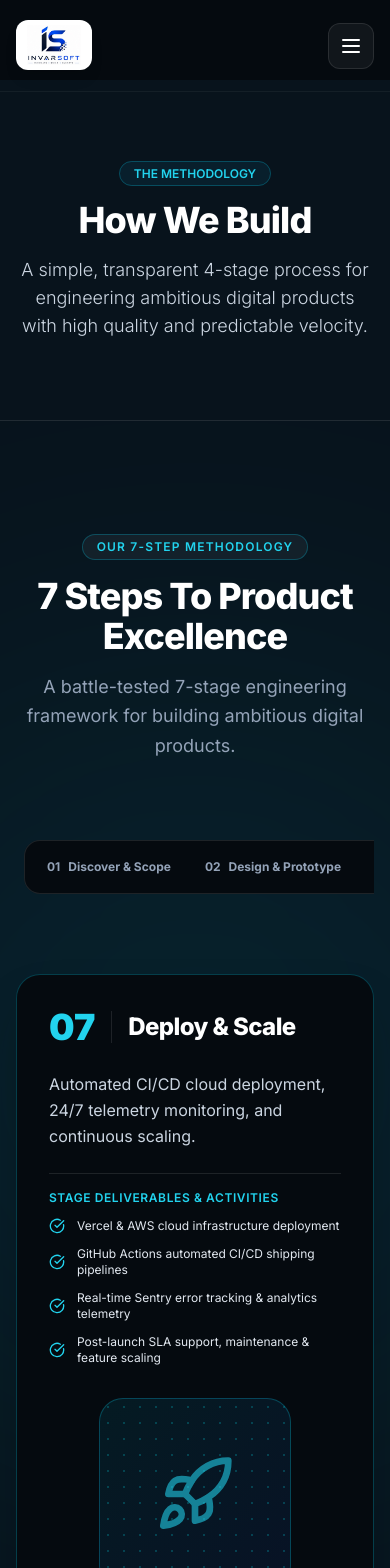
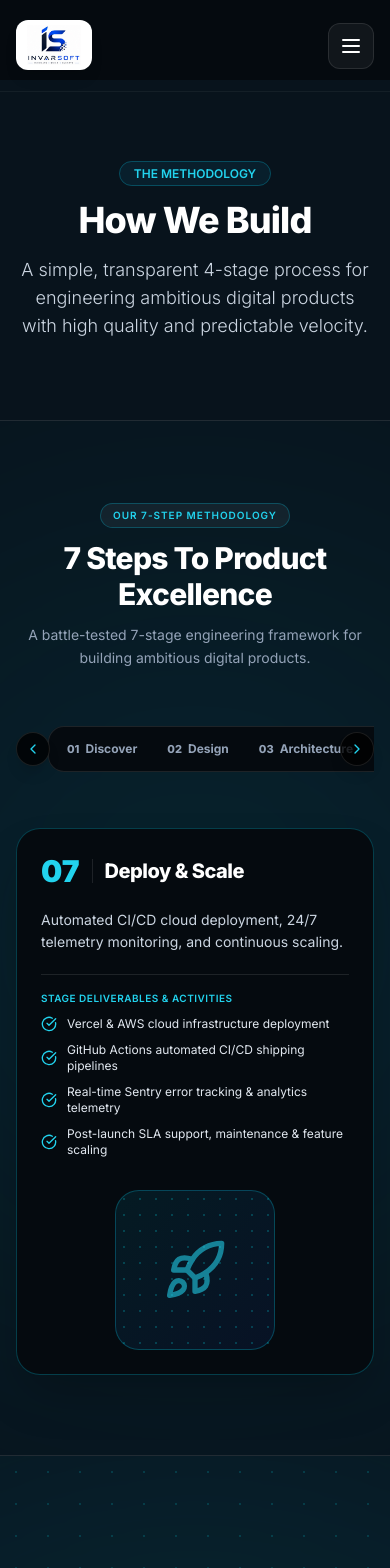
Before and after one commit to Invarsoft/invarsoft1, a Next.js app: page /process in a window 390 px wide. Shown: the top 1568 px of the page. Built offline with nearby package versions, Linux system fonts and the light colour scheme.

Commit message:
Make top 7-step headings compact and optimize for mobile and tablet screens

```diff
--- a/src/components/ProcessSection.tsx
+++ b/src/components/ProcessSection.tsx
@@ -2,11 +2,12 @@
 
 import React, { useState, useEffect, useRef } from 'react';
 import { motion } from 'framer-motion';
-import { Search, Compass, Layers, Code, Cpu, ShieldCheck, Rocket, CheckCircle } from 'lucide-react';
+import { Search, Compass, Layers, Code, Cpu, ShieldCheck, Rocket, CheckCircle, ChevronLeft, ChevronRight } from 'lucide-react';
 
 export const processSteps = [
   {
     number: '01',
+    tabTitle: 'Discover',
     title: 'Discover & Scope',
     icon: Search,
     summary: 'Understand the business goals, user personas, technical requirements, and project scope.',
@@ -19,6 +20,7 @@ export const processSteps = [
   },
   {
     number: '02',
+    tabTitle: 'Design',
     title: 'Design & Prototype',
     icon: Compass,
     summary: 'Craft intuitive user journeys, wireframes, high-fidelity UI design, and interactive prototypes.',
@@ -31,6 +33,7 @@ export const processSteps = [
   },
   {
     number: '03',
+    tabTitle: 'Architecture',
     title: 'System Architecture',
     icon: Layers,
     summary: 'Define database schemas, API protocols, microservices, and cloud architecture.',
@@ -43,6 +46,7 @@ export const processSteps = [
   },
   {
     number: '04',
+    tabTitle: 'Development',
     title: 'Full-Stack Development',
     icon: Code,
     summary: 'Engineer scalable, high-performance web applications and backend systems.',
@@ -55,6 +59,7 @@ export const processSteps = [
   },
   {
     number: '05',
+    tabTitle: 'AI & Automation',
     title: 'AI & Automation Integration',
     icon: Cpu,
     summary: 'Integrate custom LLM models, vector search RAG, and autonomous workflow swarms.',
@@ -67,6 +72,7 @@ export const processSteps = [
   },
   {
     number: '06',
+    tabTitle: 'QA & Security',
     title: 'QA & Security Audit',
     icon: ShieldCheck,
     summary: 'Rigorous multi-layer testing, vulnerability auditing, and performance profiling.',
@@ -79,6 +85,7 @@ export const processSteps = [
   },
   {
     number: '07',
+    tabTitle: 'Deploy & Scale',
     title: 'Deploy & Scale',
     icon: Rocket,
     summary: 'Automated CI/CD cloud deployment, 24/7 telemetry monitoring, and continuous scaling.',
@@ -94,6 +101,7 @@ export const processSteps = [
 export const ProcessSection: React.FC = () => {
   const [activeStep, setActiveStep] = useState(0);
   const containerRef = useRef<HTMLDivElement>(null);
+  const scrollTabRef = useRef<HTMLDivElement>(null);
 
   useEffect(() => {
     const handleScroll = () => {
@@ -115,11 +123,18 @@ export const ProcessSection: React.FC = () => {
     return () => window.removeEventListener('scroll', handleScroll);
   }, []);
 
+  const scrollTabs = (direction: 'left' | 'right') => {
+    if (scrollTabRef.current) {
+      const scrollAmount = direction === 'left' ? -200 : 200;
+      scrollTabRef.current.scrollBy({ left: scrollAmount, behavior: 'smooth' });
+    }
+  };
+
   return (
     <section
       id="process"
       ref={containerRef}
-      className="relative py-28 bg-[#08131C] text-white overflow-hidden"
+      className="relative py-20 sm:py-28 bg-[#08131C] text-white overflow-hidden"
     >
       {/* Background Glow */}
       <div className="absolute top-1/2 left-1/2 -translate-x-1/2 -translate-y-1/2 w-[800px] h-[800px] bg-cyan-500/10 rounded-full blur-[180px] pointer-events-none" />
@@ -127,13 +142,13 @@ export const ProcessSection: React.FC = () => {
       <div className="max-w-7xl mx-auto px-4 sm:px-6 lg:px-8 relative z-10">
 
         {/* Section Header */}
-        <div className="text-center max-w-3xl mx-auto mb-20 space-y-4">
+        <div className="text-center max-w-3xl mx-auto mb-12 sm:mb-16 space-y-3 sm:space-y-4">
           <motion.div
             initial={{ opacity: 0, y: 20 }}
             whileInView={{ opacity: 1, y: 0 }}
             viewport={{ once: true }}
             transition={{ duration: 0.6 }}
-            className="inline-flex items-center gap-2 px-3.5 py-1 rounded-full bg-white/5 border border-cyan-500/30 text-cyan-400 text-xs font-mono font-semibold tracking-widest uppercase"
+            className="inline-flex items-center gap-2 px-3 sm:px-3.5 py-1 rounded-full bg-white/5 border border-cyan-500/30 text-cyan-400 text-[10px] sm:text-xs font-mono font-semibold tracking-widest uppercase"
           >
             OUR 7-STEP METHODOLOGY
           </motion.div>
@@ -143,7 +158,7 @@ export const ProcessSection: React.FC = () => {
             whileInView={{ opacity: 1, y: 0 }}
             viewport={{ once: true }}
             transition={{ duration: 0.6, delay: 0.1 }}
-            className="text-4xl sm:text-6xl font-extrabold tracking-tight text-white"
+            className="text-3xl sm:text-5xl lg:text-6xl font-extrabold tracking-tight text-white"
           >
             7 Steps To Product Excellence
           </motion.h2>
@@ -153,34 +168,58 @@ export const ProcessSection: React.FC = () => {
             whileInView={{ opacity: 1, y: 0 }}
             viewport={{ once: true }}
             transition={{ duration: 0.6, delay: 0.2 }}
-            className="text-slate-400 text-lg sm:text-xl font-normal max-w-2xl mx-auto leading-relaxed"
+            className="text-slate-400 text-sm sm:text-lg lg:text-xl font-normal max-w-2xl mx-auto leading-relaxed"
           >
             A battle-tested 7-stage engineering framework for building ambitious digital products.
           </motion.p>
         </div>
 
-        {/* INTERACTIVE STAGE SELECTOR TABS (TOUCH & SCROLL READY - STEP 01 ALWAYS VISIBLE) */}
-        <div className="flex justify-start xl:justify-center mb-16 max-w-full overflow-x-auto pb-4 no-scrollbar px-2">
-          <div className="inline-flex items-center gap-1.5 sm:gap-2 bg-[#050A0F] p-2 rounded-2xl border border-white/10 backdrop-blur-xl flex-nowrap">
+        {/* COMPACT & RESPONSIVE 7-STEP TAB BAR WITH TOUCH SCROLL */}
+        <div className="relative mb-12 max-w-5xl mx-auto">
+          {/* Scroll Left Button for Mobile/Tablet */}
+          <button
+            onClick={() => scrollTabs('left')}
+            className="md:hidden absolute left-0 top-1/2 -translate-y-1/2 z-20 p-2 rounded-full bg-black/80 border border-white/10 text-cyan-400 shadow-lg"
+            aria-label="Scroll left"
+          >
+            <ChevronLeft className="w-4 h-4" />
+          </button>
+
+          {/* Tab Strip Container */}
+          <div
+            ref={scrollTabRef}
+            className="overflow-x-auto scroll-smooth no-scrollbar py-2 px-8 md:px-0"
+          >
+            <div className="inline-flex items-center gap-1.5 sm:gap-2 bg-[#050A0F] p-1.5 sm:p-2 rounded-2xl border border-white/10 backdrop-blur-xl min-w-max mx-auto">
               {processSteps.map((step, idx) => (
                 <button
                   key={step.number}
                   onClick={() => setActiveStep(idx)}
-                className={`flex items-center gap-2 px-3.5 sm:px-4 py-2.5 sm:py-3 rounded-xl text-xs sm:text-sm font-bold transition-all duration-300 whitespace-nowrap cursor-pointer ${
+                  className={`flex items-center gap-1.5 sm:gap-2 px-3 sm:px-4 py-2 sm:py-2.5 rounded-xl text-xs font-bold transition-all duration-300 whitespace-nowrap cursor-pointer ${
                     activeStep === idx
                       ? 'bg-cyan-500 text-black shadow-[0_0_20px_rgba(0,240,255,0.4)]'
                       : 'text-slate-400 hover:text-white hover:bg-white/5'
                   }`}
                 >
-                <span className="font-mono text-xs">{step.number}</span>
-                <span>{step.title}</span>
+                  <span className="font-mono text-[11px] font-extrabold">{step.number}</span>
+                  <span className="text-xs">{step.tabTitle}</span>
                 </button>
               ))}
             </div>
           </div>
 
-        {/* DYNAMIC PROGRESS LINE */}
-        <div className="relative mb-16 hidden md:block max-w-4xl mx-auto">
+          {/* Scroll Right Button for Mobile/Tablet */}
+          <button
+            onClick={() => scrollTabs('right')}
+            className="md:hidden absolute right-0 top-1/2 -translate-y-1/2 z-20 p-2 rounded-full bg-black/80 border border-white/10 text-cyan-400 shadow-lg"
+            aria-label="Scroll right"
+          >
+            <ChevronRight className="w-4 h-4" />
+          </button>
+        </div>
+
+        {/* DYNAMIC PROGRESS BAR LINE */}
+        <div className="relative mb-12 hidden md:block max-w-4xl mx-auto">
           <div className="h-1 bg-white/10 w-full rounded-full overflow-hidden">
             <motion.div
               className="h-full bg-gradient-to-r from-cyan-400 to-blue-500 rounded-full"
@@ -190,39 +229,39 @@ export const ProcessSection: React.FC = () => {
           </div>
         </div>
 
-        {/* ACTIVE STAGE CARD DISPLAY */}
+        {/* ACTIVE STAGE CARD DISPLAY (FULL RESPONSIVE LAYOUT FOR MOBILE & TABLET) */}
         <div className="max-w-4xl mx-auto">
           <motion.div
             key={activeStep}
             initial={{ opacity: 0, y: 20 }}
             animate={{ opacity: 1, y: 0 }}
             transition={{ duration: 0.5 }}
-            className="rounded-3xl p-8 sm:p-12 bg-[#050A0F] border border-cyan-500/30 backdrop-blur-xl shadow-2xl relative overflow-hidden"
+            className="rounded-3xl p-6 sm:p-10 lg:p-12 bg-[#050A0F] border border-cyan-500/30 backdrop-blur-xl shadow-2xl relative overflow-hidden"
           >
             <div className="grid grid-cols-1 md:grid-cols-12 gap-8 items-center">
 
               {/* Left Column: Number & Summary */}
-              <div className="md:col-span-7 space-y-6">
-                <div className="flex items-center gap-4">
-                  <span className="text-4xl font-mono font-black text-cyan-400">
+              <div className="md:col-span-7 space-y-5 sm:space-y-6">
+                <div className="flex items-center gap-3 sm:gap-4">
+                  <span className="text-3xl sm:text-4xl font-mono font-black text-cyan-400">
                     {processSteps[activeStep].number}
                   </span>
-                  <div className="h-8 w-px bg-white/10" />
-                  <h3 className="text-2xl sm:text-3xl font-extrabold text-white tracking-tight">
+                  <div className="h-6 sm:h-8 w-px bg-white/10" />
+                  <h3 className="text-xl sm:text-3xl font-extrabold text-white tracking-tight">
                     {processSteps[activeStep].title}
                   </h3>
                 </div>
 
-                <p className="text-slate-300 text-base sm:text-lg leading-relaxed font-normal">
+                <p className="text-slate-300 text-sm sm:text-lg leading-relaxed font-normal">
                   {processSteps[activeStep].summary}
                 </p>
 
-                <div className="space-y-3 pt-4 border-t border-white/10">
-                  <span className="text-xs font-mono text-cyan-400 tracking-wider uppercase font-semibold block">
+                <div className="space-y-2.5 sm:space-y-3 pt-4 border-t border-white/10">
+                  <span className="text-[10px] sm:text-xs font-mono text-cyan-400 tracking-wider uppercase font-semibold block">
                     STAGE DELIVERABLES & ACTIVITIES
                   </span>
                   {processSteps[activeStep].details.map((detail, idx) => (
-                    <div key={idx} className="flex items-center gap-3 text-xs sm:text-sm text-slate-200">
+                    <div key={idx} className="flex items-center gap-2.5 sm:gap-3 text-xs sm:text-sm text-slate-200">
                       <CheckCircle className="w-4 h-4 text-cyan-400 flex-shrink-0" />
                       <span>{detail}</span>
                     </div>
@@ -232,10 +271,10 @@ export const ProcessSection: React.FC = () => {
 
               {/* Right Column: Visual Stage Graphic */}
               <div className="md:col-span-5 flex justify-center">
-                <div className="w-48 h-48 sm:w-60 sm:h-60 rounded-3xl bg-gradient-to-br from-cyan-500/10 to-blue-600/10 border border-cyan-500/30 flex items-center justify-center relative group">
+                <div className="w-40 h-40 sm:w-56 sm:h-56 lg:w-60 lg:h-60 rounded-3xl bg-gradient-to-br from-cyan-500/10 to-blue-600/10 border border-cyan-500/30 flex items-center justify-center relative group">
                   <div className="absolute inset-0 bg-[radial-gradient(#00F0FF_1px,transparent_1px)] [background-size:16px_16px] opacity-20" />
                   {React.createElement(processSteps[activeStep].icon, {
-                    className: 'w-20 h-20 text-cyan-400 animate-pulse',
+                    className: 'w-16 h-16 sm:w-20 sm:h-20 text-cyan-400 animate-pulse',
                   })}
                 </div>
               </div>
```
Lines whose indentation alone changed are shown as unchanged.
